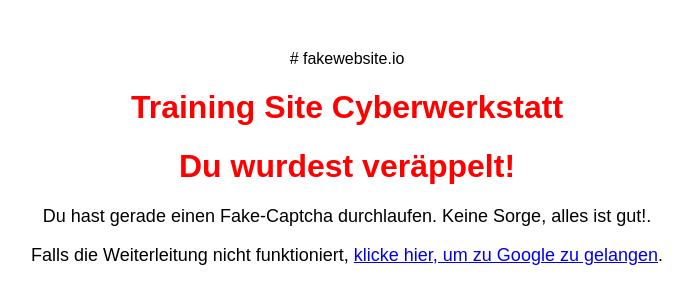
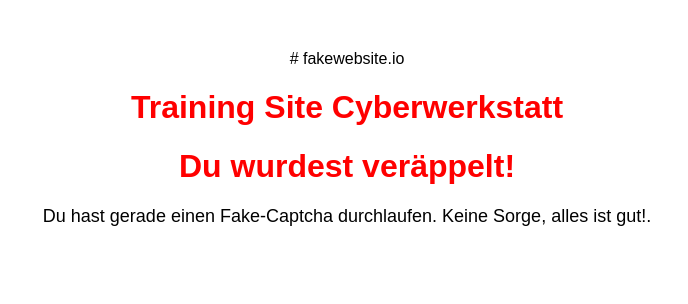
Before and after one commit to cyberwerkstatt/cyberwerkstatt.github.io, a plain HTML site: page index.html in a window 1280 px wide. Shown: the whole page, without its empty margins (293-981 px from the left). Drawn offline with Linux system fonts and the light colour scheme.

Commit message:
Update index.html

```diff
--- a/index.html
+++ b/index.html
@@ -23,6 +23,5 @@
     <h1>Training Site Cyberwerkstatt</h1>
     <h1>Du wurdest veräppelt!</h1>
     <p>Du hast gerade einen Fake-Captcha durchlaufen. Keine Sorge, alles ist gut!.</p>
-    <p>Falls die Weiterleitung nicht funktioniert, <a href="https://www.google.com">klicke hier, um zu Google zu gelangen</a>.</p>
 </body>
 </html>
```
